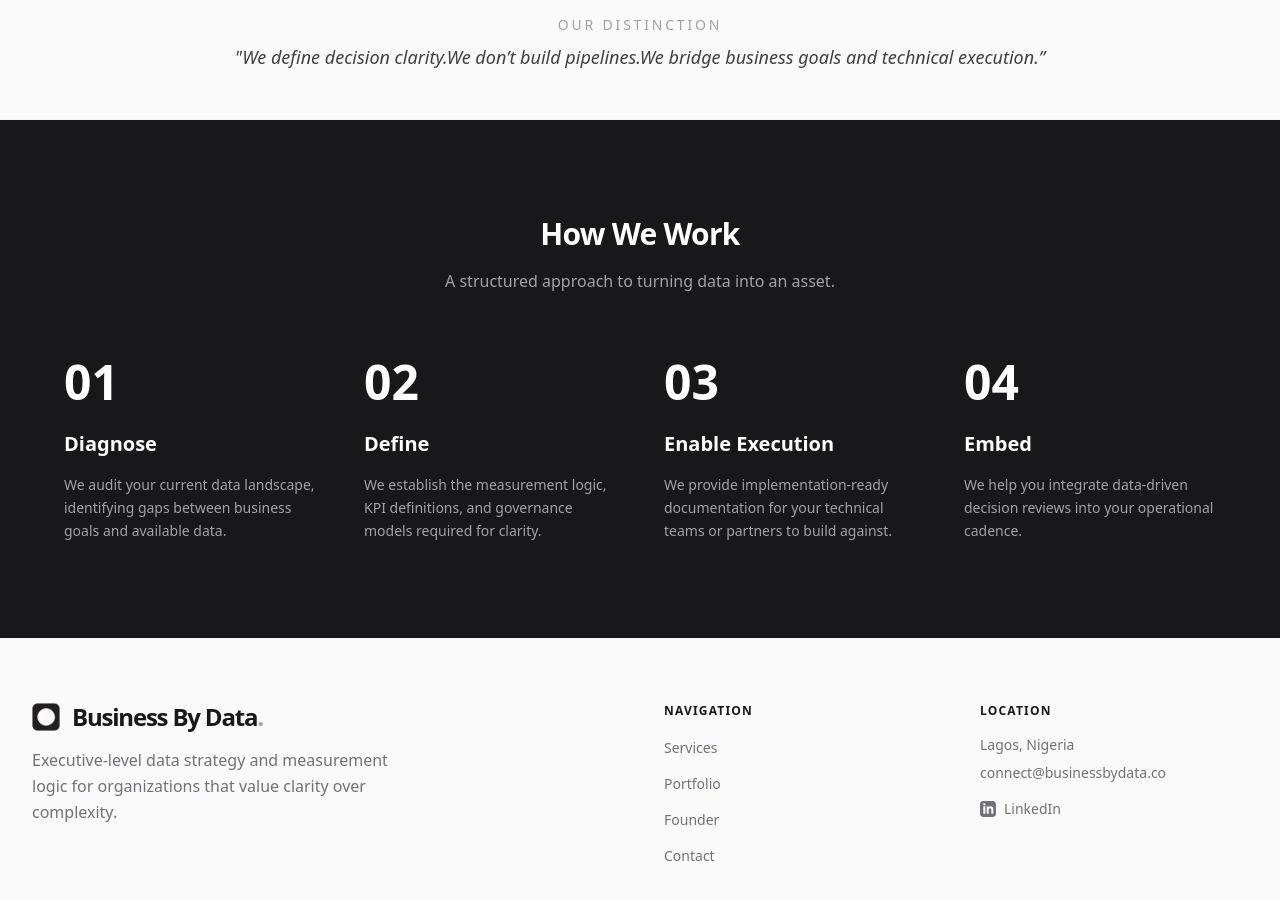
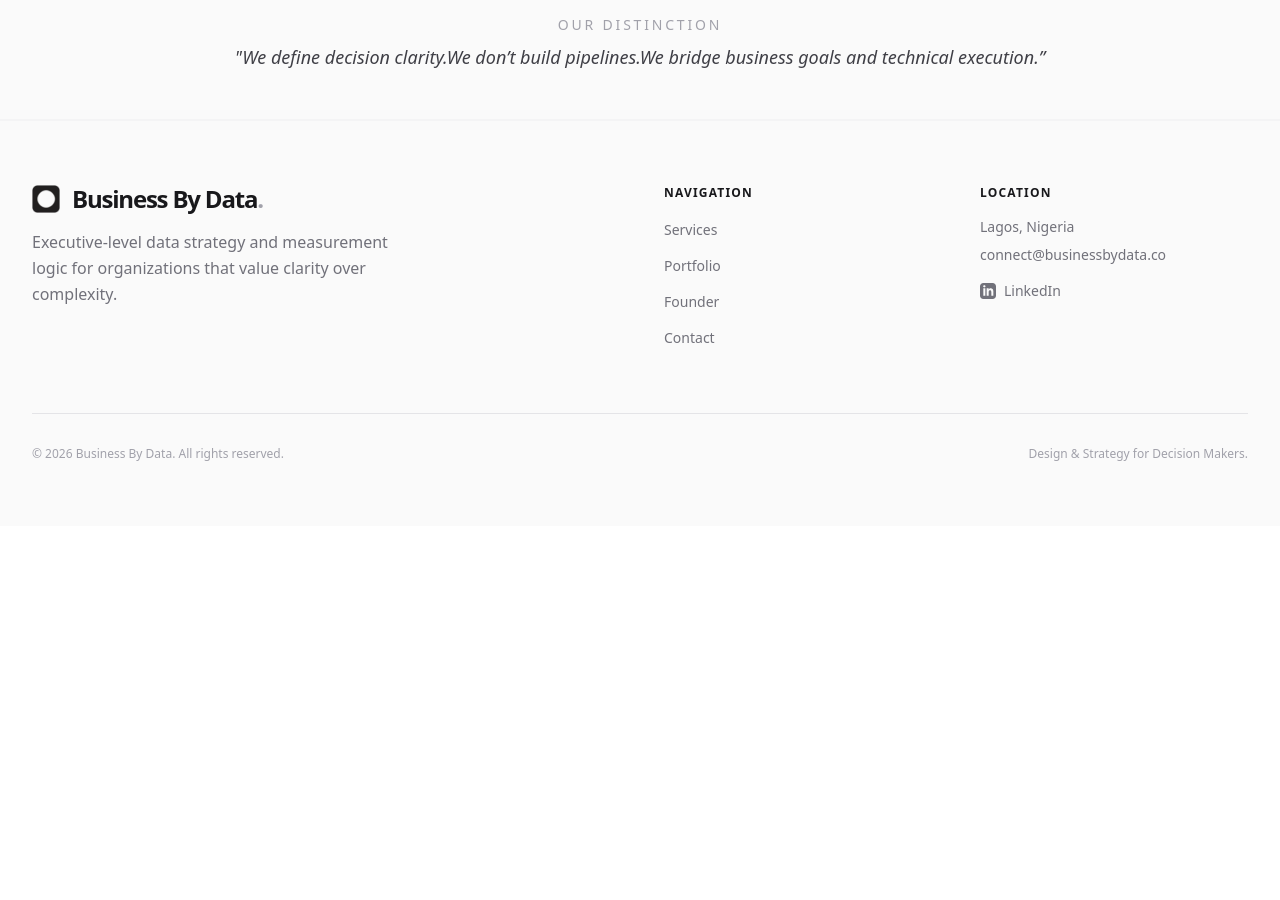
Before and after one commit to remavaish1/businessbydata, a React (Vite) app: page /#/ in a window 1280 px wide. Shown: the part 1000-1900 px from the top of the page. After the commit the page ends 1526 px from the top, so only its background shows below. Built offline with nearby package versions, Linux system fonts and the light colour scheme.

Commit message:
Update Home.tsx

```diff
--- a/pages/Home.tsx
+++ b/pages/Home.tsx
@@ -44,39 +44,7 @@
       </section>
 
 
-      {/* How We Work Section */}
-<section className="py-24 bg-zinc-900 text-white">
-  <div className="max-w-7xl mx-auto px-4 sm:px-6 lg:px-8">
 
-    {/* Centered Header */}
-    <div className="max-w-3xl mx-auto text-center mb-16">
-      <h2 className="text-3xl font-bold tracking-tight">
-        How We Work
-      </h2>
-      <p className="mt-4 text-zinc-400 leading-relaxed">
-        A structured approach to turning data into an asset.
-      </p>
-    </div>
-
-    {/* Steps */}
-    <div className="grid grid-cols-1 md:grid-cols-4 gap-12 max-w-6xl mx-auto">
-      {PROCESS_STEPS.map((step) => (
-        <div key={step.number} className="relative text-center md:text-left">
-          <div className="text-5xl font-black text-white mb-6">
-            {step.number}
-          </div>
-          <h3 className="text-xl font-semibold mb-4">
-            {step.title}
-          </h3>
-          <p className="text-sm text-zinc-400 leading-relaxed">
-            {step.description}
-          </p>
-        </div>
-      ))}
-    </div>
-
-  </div>
-</section>
 
 
 
```
